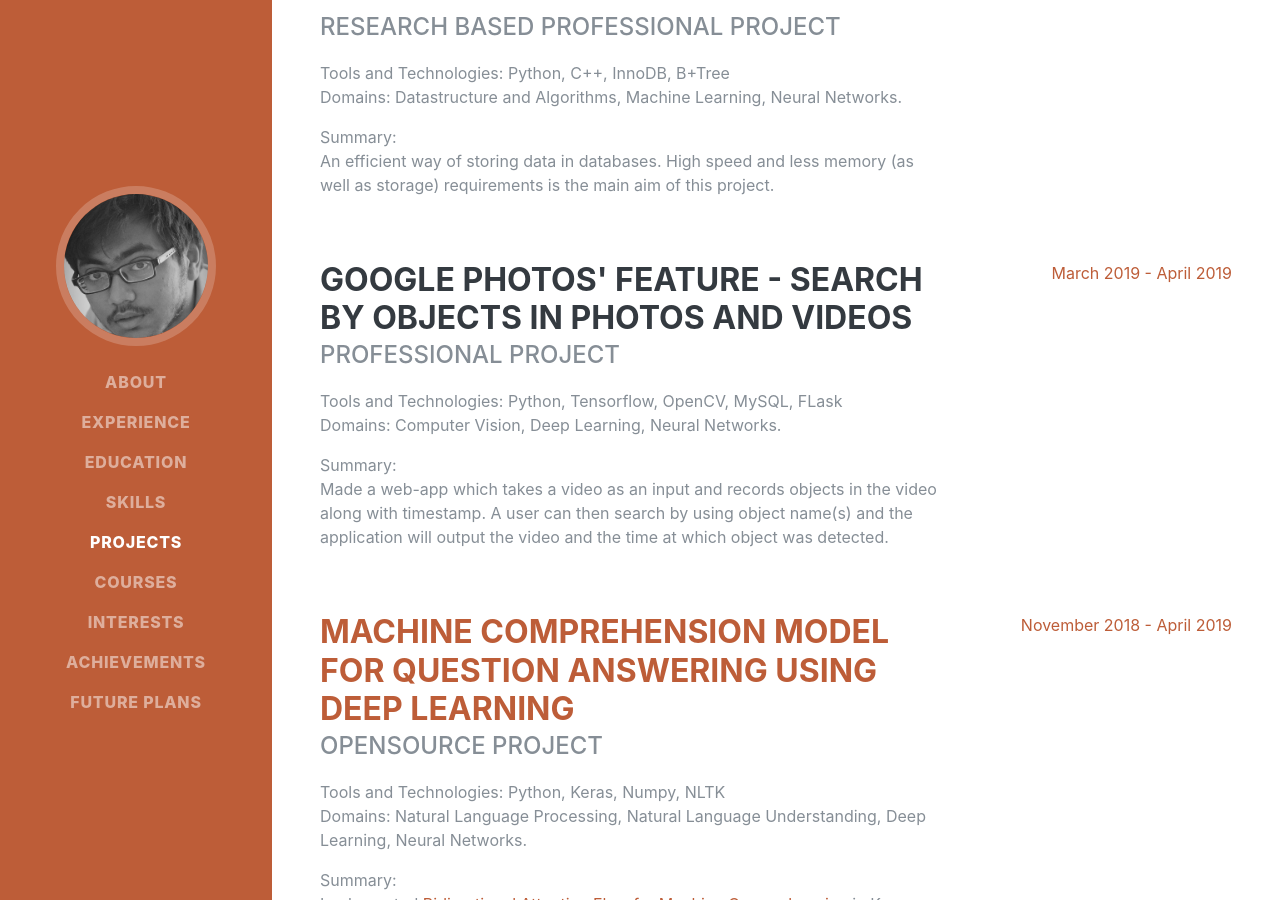
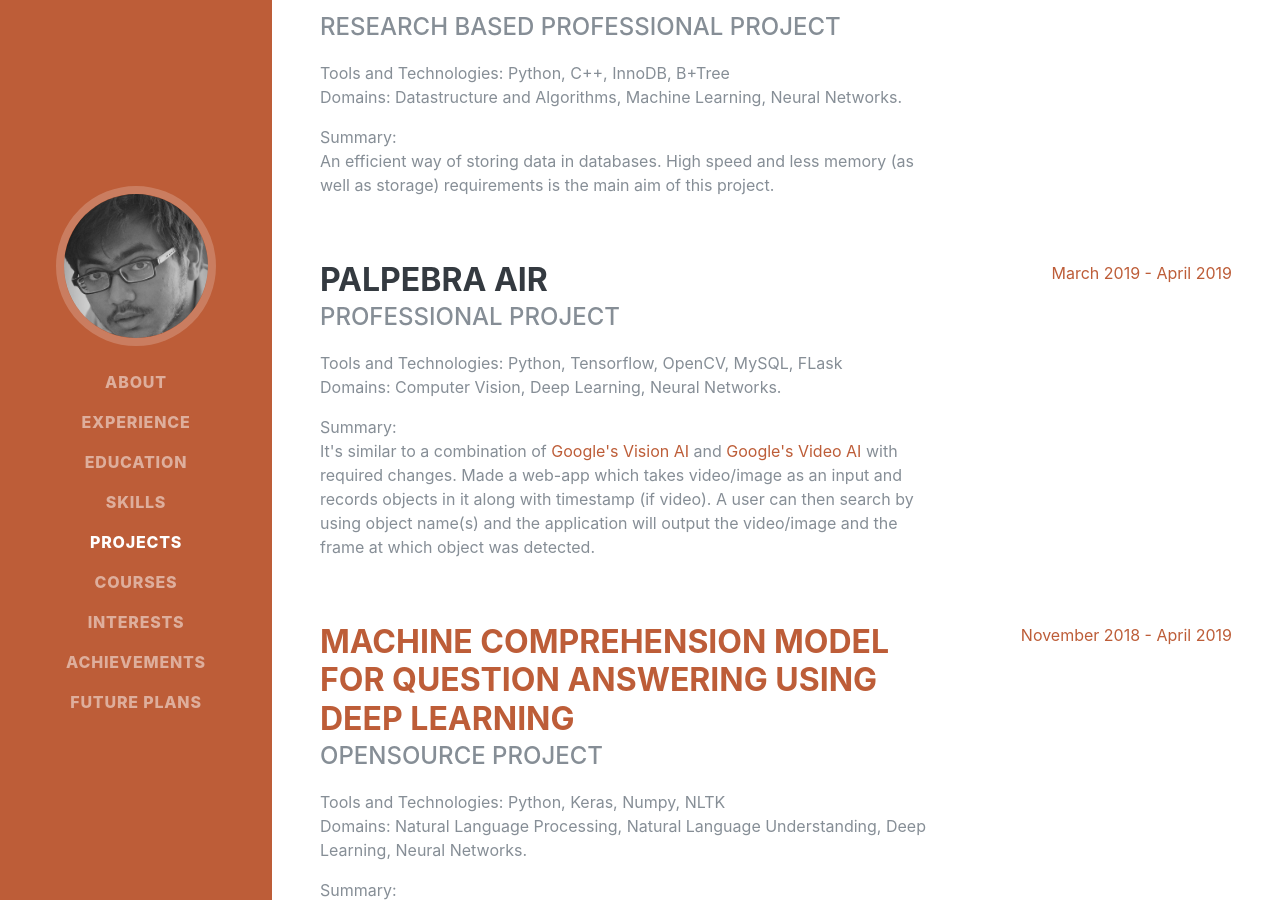
Before and after one commit to ParikhKadam/parikhkadam.github.io, a Jekyll site: the page built from index.md, in a window 1280 px wide and 900 px high, scrolled down 3821 px. Built offline with Jekyll 4.4.1, drawn with Linux system fonts in a browser that asks for light colours; some web fonts are replaced.

Commit message:
Improved data and icons

```diff
--- a/_data/projects.yml
+++ b/_data/projects.yml
@@ -6,11 +6,11 @@
   start_date: May 2019
   end_date: Present
 
-- title: Google Photos' feature - Search by Objects in Photos and Videos
+- title: Palpebra Air
   type: Professional Project
   tools_and_technologies: Python, Tensorflow, OpenCV, MySQL, FLask
   domains: Computer Vision, Deep Learning, Neural Networks.
-  summary: Made a web-app which takes a video as an input and records objects in the video along with timestamp. A user can then search by using object name(s) and the application will output the video and the time at which object was detected.
+  summary: It's similar to a combination of <a href="https://cloud.google.com/vision/#vision-api-demo">Google's Vision AI</a> and <a href="https://cloud.google.com/video-intelligence/#video-intelligence-api-demo">Google's Video AI</a> with required changes. Made a web-app which takes video/image as an input and records objects in it along with timestamp (if video). A user can then search by using object name(s) and the application will output the video/image and the frame at which object was detected.
   start_date: March 2019
   end_date: April 2019
 
--- a/_includes/skills.html
+++ b/_includes/skills.html
@@ -47,7 +47,7 @@
 
     {%- for know in knowledge -%}
       <li>
-        <i class="fa-li fa fa-check"></i>
+        <i class="fa-li fa fa-book"></i>
         {{ know }}
       </li>
     {%- endfor -%}
@@ -58,7 +58,7 @@
 
     {%- for skill in skills -%}
       <li>
-        <i class="fa-li fa fa-check"></i>
+        <i class="fa-li fa fa-plus-circle"></i>
         {{ skill }}
       </li>
     {%- endfor -%}
```
